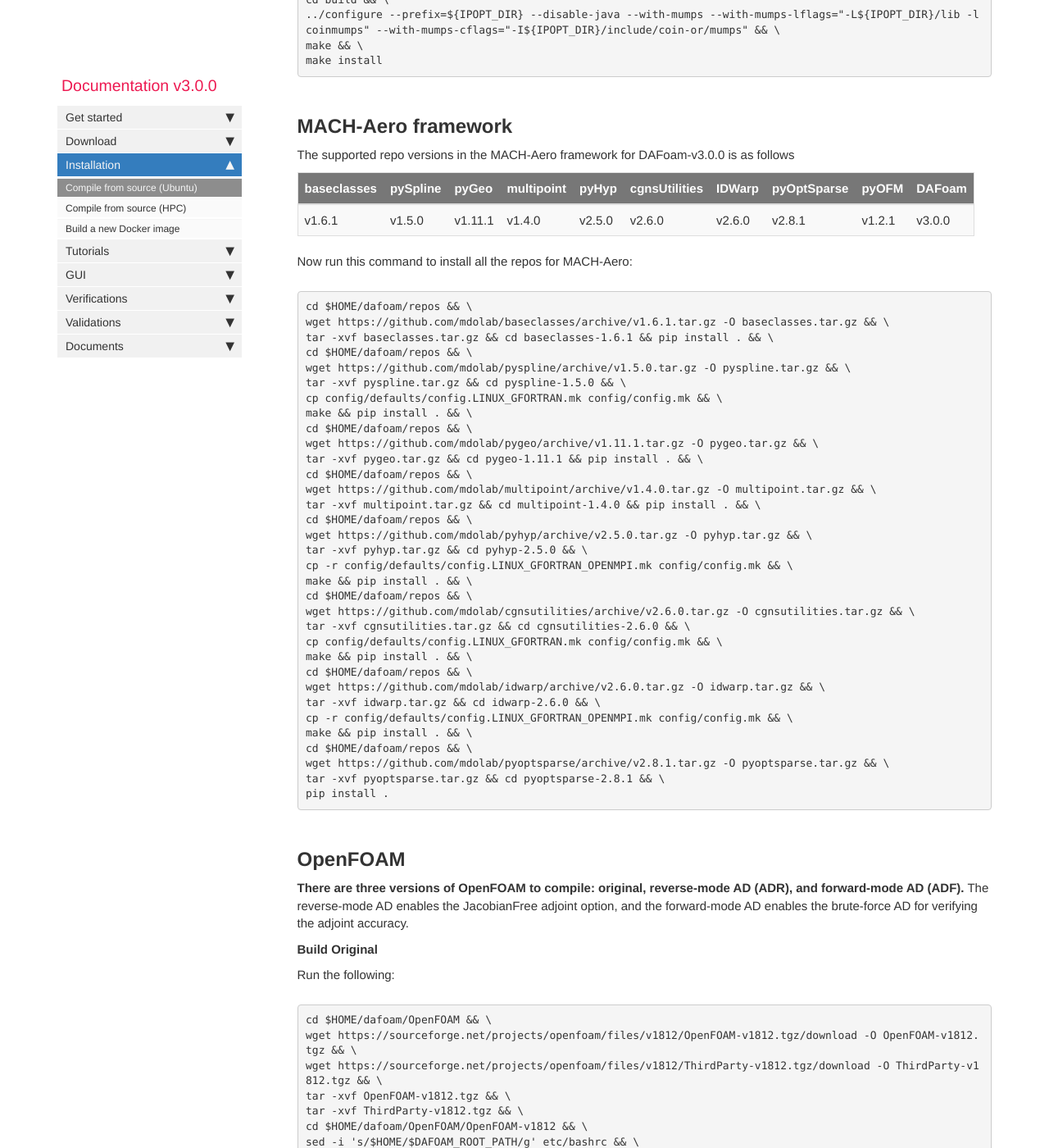
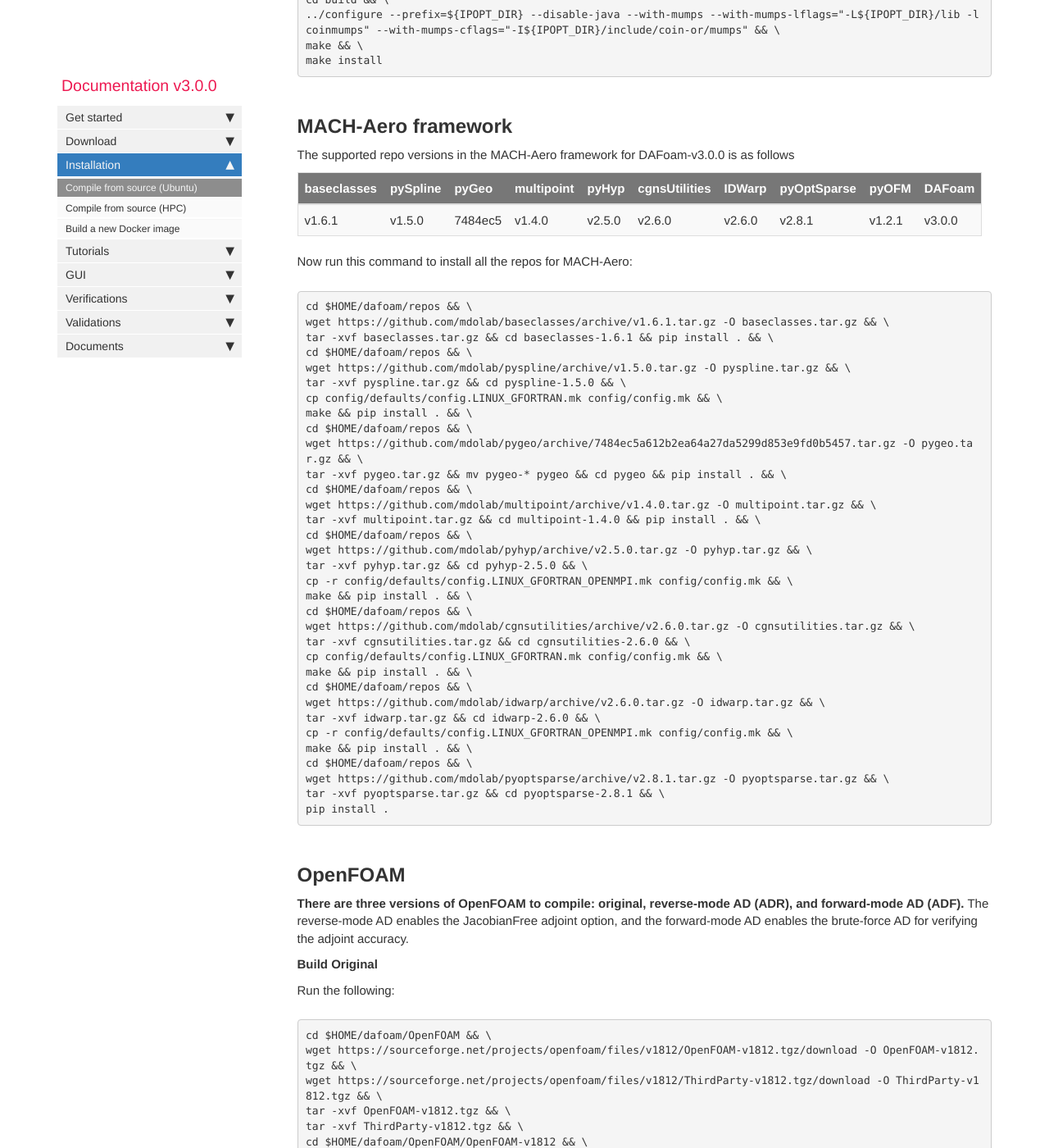
Before and after one commit to DAFoam/DAFoam.github.io, a Jekyll site: the page built from pages/mydoc/mydoc_installation_source.md, in a window 1280 px wide and 1400 px high, scrolled down 4580 px. Shown: the whole window at 82% size. Built offline with Jekyll 4.4.1, drawn with Linux system fonts in a browser that asks for light colours; comment, search, counter and statistics services are not loaded.

Commit message:
content update

```diff
--- a/pages/mydoc/mydoc_installation_source.md
+++ b/pages/mydoc/mydoc_installation_source.md
@@ -204,7 +204,7 @@ The supported repo versions in the MACH-Aero framework for DAFoam-{{ site.latest
 
 baseclasses | pySpline |  pyGeo  | multipoint | pyHyp  | cgnsUtilities | IDWarp  | pyOptSparse | pyOFM  | DAFoam
 | :----------------------------------------------------------------------------------------------------------- |
-v1.6.1      | v1.5.0   | v1.11.1 | v1.4.0     | v2.5.0 | v2.6.0        | v2.6.0  | v2.8.1      | v1.2.1 | {{ site.latest_version }}
+v1.6.1      | v1.5.0   | 7484ec5 | v1.4.0     | v2.5.0 | v2.6.0        | v2.6.0  | v2.8.1      | v1.2.1 | {{ site.latest_version }}
 
 Now run this command to install all the repos for MACH-Aero:
 
@@ -218,8 +218,8 @@ tar -xvf pyspline.tar.gz && cd pyspline-1.5.0 && \
 cp config/defaults/config.LINUX_GFORTRAN.mk config/config.mk && \
 make && pip install . && \
 cd $HOME/dafoam/repos && \
-wget https://github.com/mdolab/pygeo/archive/v1.11.1.tar.gz -O pygeo.tar.gz && \
-tar -xvf pygeo.tar.gz && cd pygeo-1.11.1 && pip install . && \
+wget https://github.com/mdolab/pygeo/archive/7484ec5a612b2ea64a27da5299d853e9fd0b5457.tar.gz -O pygeo.tar.gz && \
+tar -xvf pygeo.tar.gz && mv pygeo-* pygeo && cd pygeo && pip install . && \
 cd $HOME/dafoam/repos && \
 wget https://github.com/mdolab/multipoint/archive/v1.4.0.tar.gz -O multipoint.tar.gz && \
 tar -xvf multipoint.tar.gz && cd multipoint-1.4.0 && pip install . && \
```
